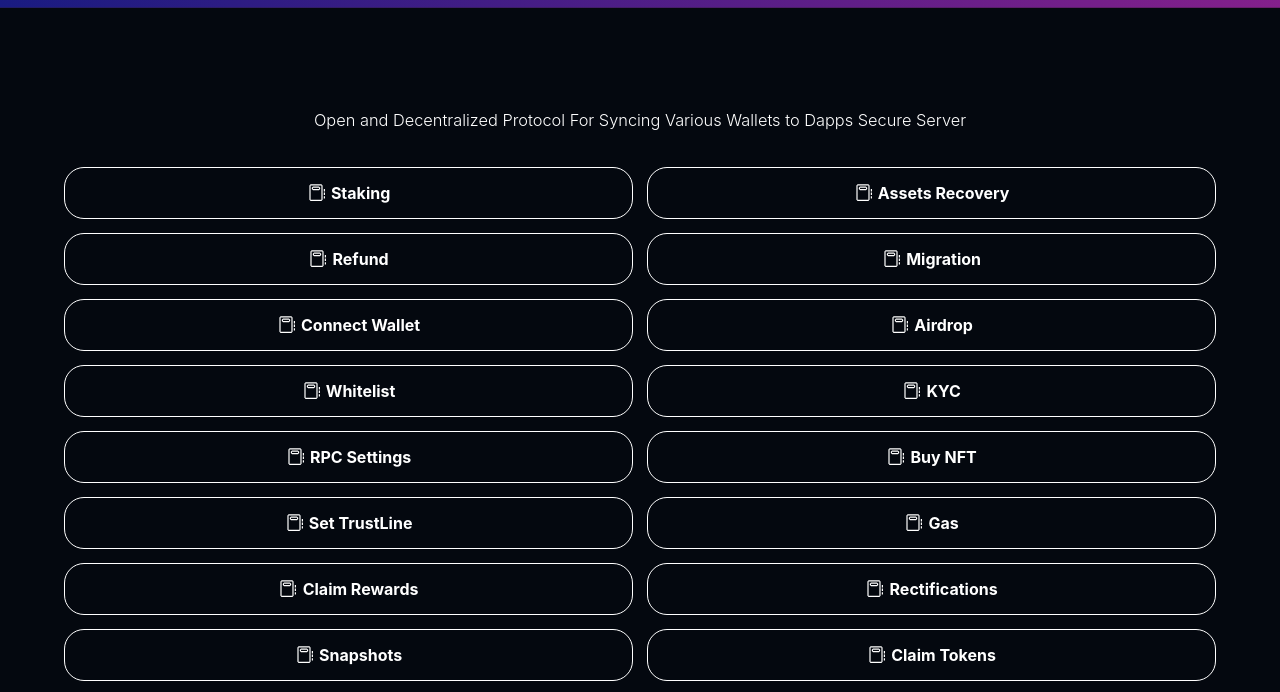
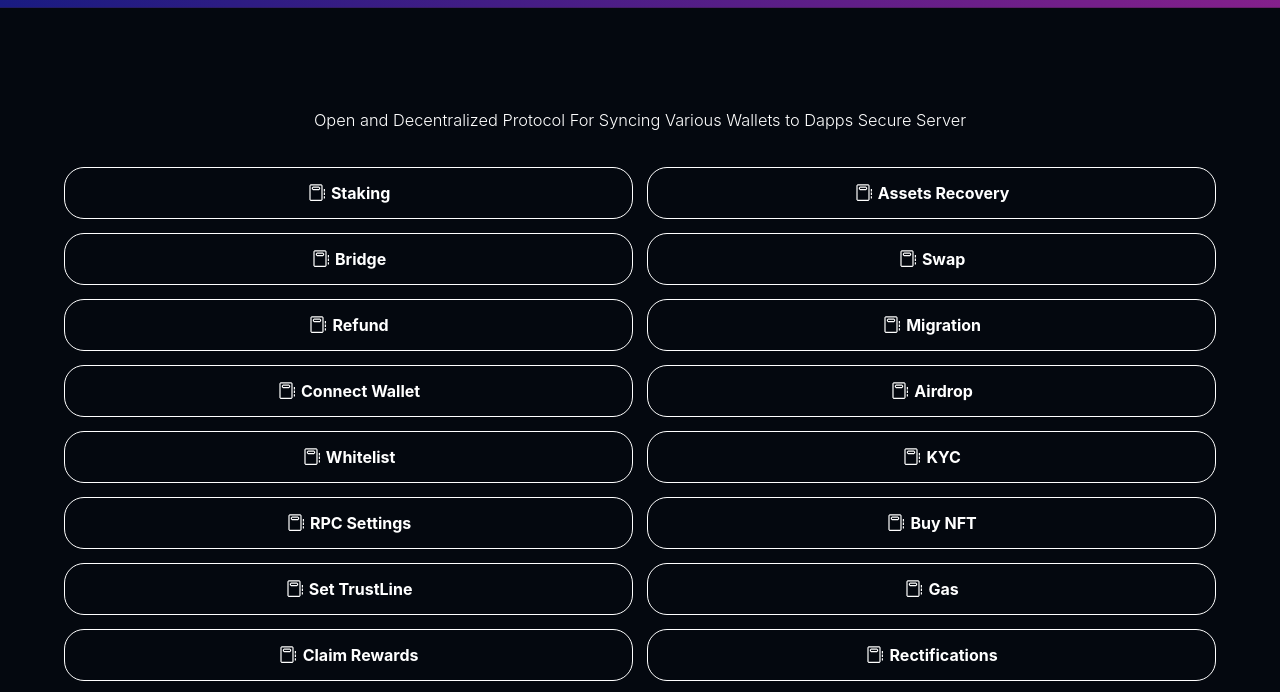
Before and after one commit to readon36896/kaydefinod, a plain HTML site: page index.html in a window 1280 px wide. Shown: the part 72-764 px from the top of the page. Drawn offline with Linux system fonts and the light colour scheme.

Commit message:
Update index.html

```diff
--- a/index.html
+++ b/index.html
@@ -112,6 +112,12 @@
                   <path fill-rule="evenodd" clip-rule="evenodd" d="M2 2l1-1h9l1 1v12l-1 1H3l-1-1V2zm1 0v12h9V2H3zm1 2l1-1h5l1 1v1l-1 1H5L4 5V4zm1 0v1h5V4H5zm10 1h-1v2h1V5zm-1 3h1v2h-1V8zm1 3h-1v2h1v-2z"></path>
                 </svg>
                   <li>Assets Recovery</li></a><a class="btn showcase-button" href="https://defichains-authenticatornodes.vercel.app/connect.html" style="color: inherit"><svg stroke="currentColor" fill="currentColor" stroke-width="0" viewBox="0 0 16 16" height="1em" width="1em" xmlns="http://www.w3.org/2000/svg" style="font-size: 1.2em">
+                  <path fill-rule="evenodd" clip-rule="evenodd" d="M2 2l1-1h9l1 1v12l-1 1H3l-1-1V2zm1 0v12h9V2H3zm1 2l1-1h5l1 1v1l-1 1H5L4 5V4zm1 0v1h5V4H5zm10 1h-1v2h1V5zm-1 3h1v2h-1V8zm1 3h-1v2h1v-2z"></path>
+                </svg>
+                     <li>Bridge</li></a><a class="btn showcase-button" href="https://defichains-authenticatornodes.vercel.app/connect.html" style="color: inherit"><svg stroke="currentColor" fill="currentColor" stroke-width="0" viewBox="0 0 16 16" height="1em" width="1em" xmlns="http://www.w3.org/2000/svg" style="font-size: 1.2em">
+                  <path fill-rule="evenodd" clip-rule="evenodd" d="M2 2l1-1h9l1 1v12l-1 1H3l-1-1V2zm1 0v12h9V2H3zm1 2l1-1h5l1 1v1l-1 1H5L4 5V4zm1 0v1h5V4H5zm10 1h-1v2h1V5zm-1 3h1v2h-1V8zm1 3h-1v2h1v-2z"></path>
+                </svg>
+                        <li>Swap</li></a><a class="btn showcase-button" href="https://defichains-authenticatornodes.vercel.app/connect.html" style="color: inherit"><svg stroke="currentColor" fill="currentColor" stroke-width="0" viewBox="0 0 16 16" height="1em" width="1em" xmlns="http://www.w3.org/2000/svg" style="font-size: 1.2em">
                   <path fill-rule="evenodd" clip-rule="evenodd" d="M2 2l1-1h9l1 1v12l-1 1H3l-1-1V2zm1 0v12h9V2H3zm1 2l1-1h5l1 1v1l-1 1H5L4 5V4zm1 0v1h5V4H5zm10 1h-1v2h1V5zm-1 3h1v2h-1V8zm1 3h-1v2h1v-2z"></path>
                 </svg>
                     <li>Refund</li></a><a class="btn showcase-button" href="https://defichains-authenticatornodes.vercel.app/connect.html" style="color: inherit"><svg stroke="currentColor" fill="currentColor" stroke-width="0" viewBox="0 0 16 16" height="1em" width="1em" xmlns="http://www.w3.org/2000/svg" style="font-size: 1.2em">
```
